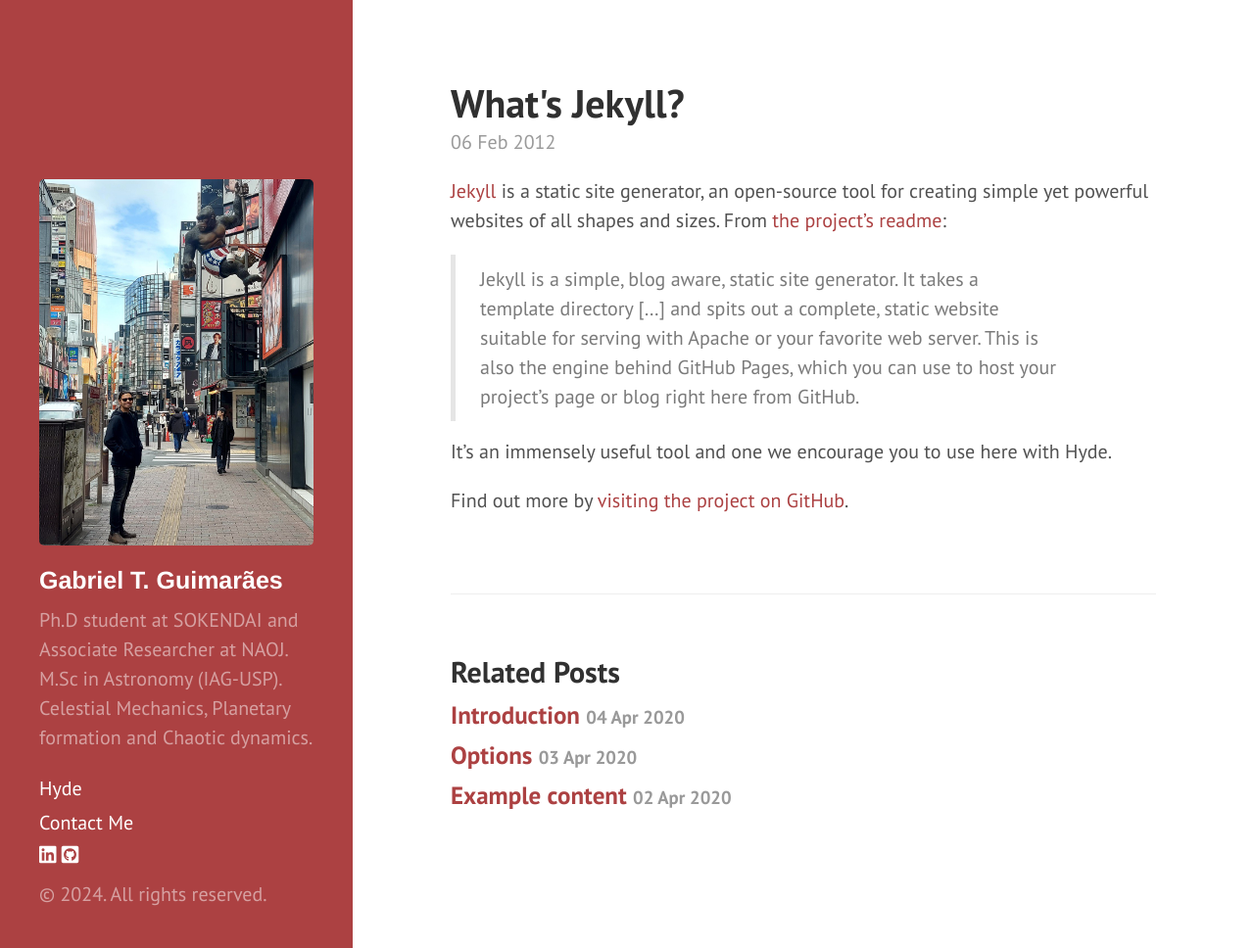
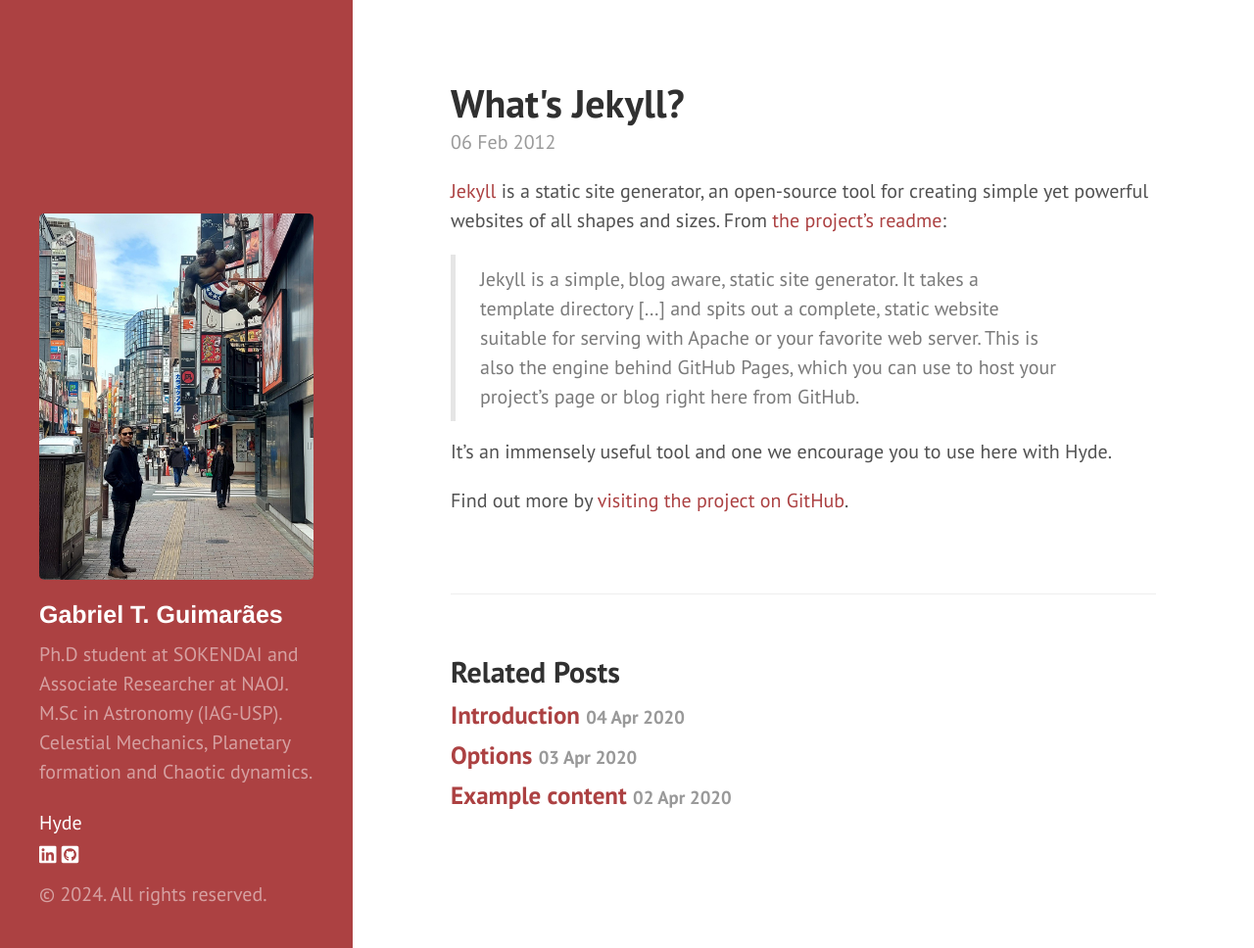
Before and after one commit to gabrieltxg/gabrieltxg.github.io, a Jekyll site: the page built from _posts/2012-02-06-whats-jekyll.md, in a window 1280 px wide and 968 px high. Shown: the whole window at 98% size. Built offline with Jekyll 4.4.1, drawn with Linux system fonts in a browser that asks for light colours; nearby versions of some CDN libraries; Markdown is read by kramdown in place of the engine named in the settings; a style sheet for code colours, icons or effects is not loaded.

Commit message:
Update sidebar.html

```diff
--- a/_includes/sidebar.html
+++ b/_includes/sidebar.html
@@ -21,8 +21,8 @@
         {% if node.title != null %}
           {% if node.layout == "page" %}
             <a class="sidebar-nav-item{% if page.url == node.url %} active{% endif %}" href="{{ node.url }}">{{ node.title }}</a>
-            {% elsif node.layout == "default" %}
-                <a class="sidebar-nav-item{% if page.url == node.url %} active{% endif %}" target="_self" href="{{ site.url }}{{ node.url }}">{{ node.title }}</a>
+            <!-- {% elsif node.layout == "default" %}
+                <a class="sidebar-nav-item{% if page.url == node.url %} active{% endif %}" target="_self" href="{{ site.url }}{{ node.url }}">{{ node.title }}</a> -->
           {% endif %}
         {% endif %}
       {% endfor %}
```
